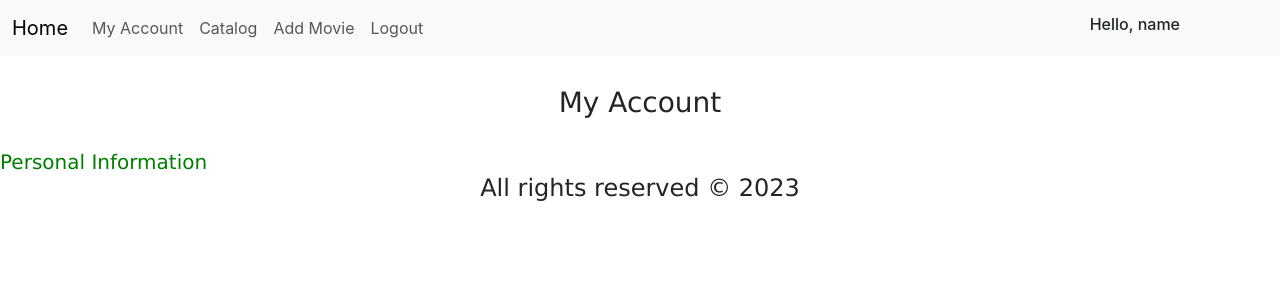
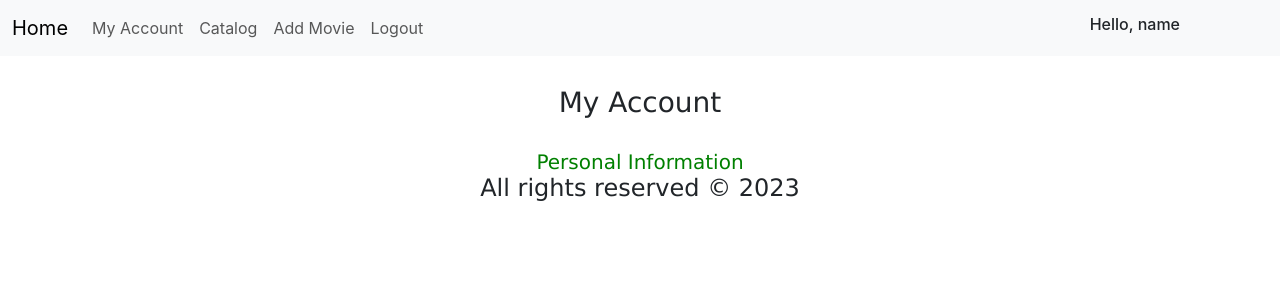
Before and after one commit to EmilPopovski24/react-course-project, a React (Create React App) app: page /account in a window 1280 px wide. Shown: the top 300 px of the page. Built offline with nearby package versions, Linux system fonts and the light colour scheme; no server answers; sample sign-in values are in the browser's storage.

Commit message:
Update Account.css

```diff
--- a/src/components/Account/Account.css
+++ b/src/components/Account/Account.css
@@ -1,7 +1,7 @@
-/* body{
-    margin:0
-} */
-
 .profile-header{
     text-align: center
 }
+
+.profile-info {
+    text-align: center
+}
```
